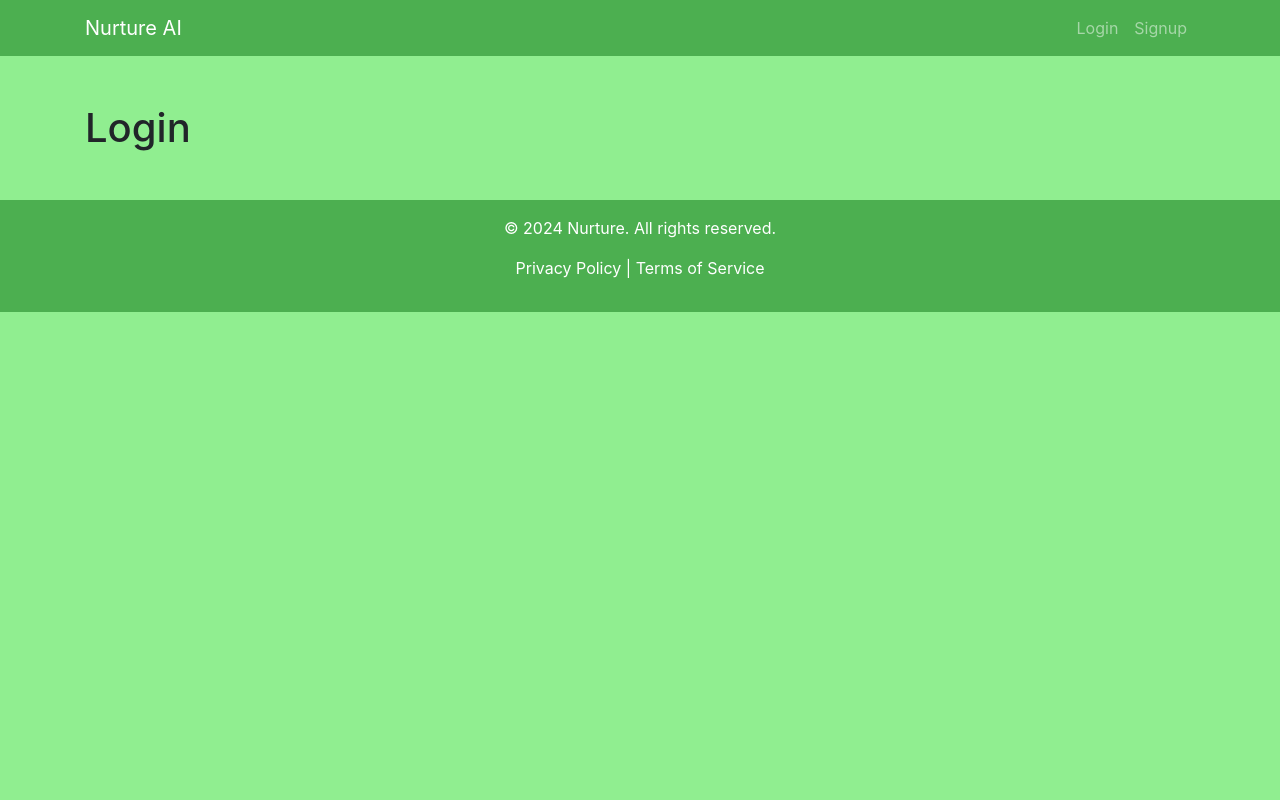
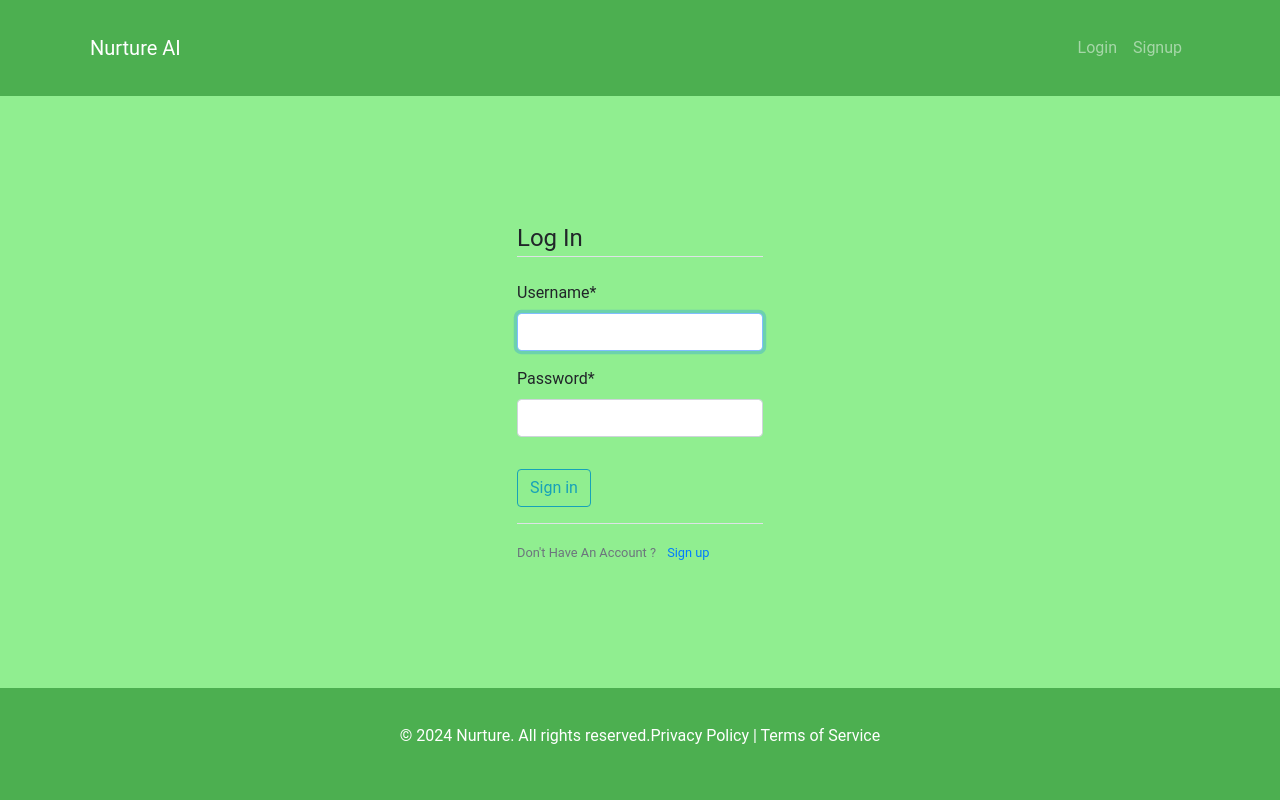
Before and after one commit to umanzoor02/nurture-project, a Django app: page /login/ in a window 1280 px wide. Run offline with Django 5.2, Linux system fonts and the light colour scheme; some libraries are stand-ins or nearby versions.

Commit message:
Login Added

```diff
--- a/home/templates/home/base.html
+++ b/home/templates/home/base.html
@@ -8,6 +8,8 @@
     <!-- Bootstrap CSS -->
     <link href="https://stackpath.bootstrapcdn.com/bootstrap/4.5.2/css/bootstrap.min.css" rel="stylesheet">
     <link rel="stylesheet" href="{% static 'home/css/styles.css' %}">
+    <link rel="stylesheet" href="{% static 'users/css/profile.css' %}">
+
 <style>
     body{
         background-color:lightgreen
--- a/nurture/settings.py
+++ b/nurture/settings.py
@@ -134,6 +134,8 @@ STATIC_URL = 'static/'
 CRISPY_TEMPLATE_PACK='bootstrap5'
 CRISPY_ALLOWED_TEMPLATE_PACKS = "bootstrap5"
 
+# settings.py
+LOGIN_REDIRECT_URL = 'home'  # Use the name of your home URL pattern
 
 
 
--- a/nurture/urls.py
+++ b/nurture/urls.py
@@ -25,5 +25,6 @@ urlpatterns = [
     path("register/",users_views.register,name='register'),
     path('login/',auth_views.LoginView.as_view(template_name='users/login.html'),name='login'),
     path('logout/',auth_views.LogoutView.as_view(template_name='users/logout.html'),name='logout'),
+    path('users/',include('users.urls')),
 
 ]
--- /dev/null
+++ b/users/static/users/css/profile.css
@@ -0,0 +1,78 @@
+/* static/app1/css/profile.css */
+
+body {
+    font-family: 'Roboto', sans-serif;
+    background-color: #f4f4f4;
+    margin: 0;
+    padding: 0;
+    display: flex;
+    flex-direction: column;
+    min-height: 100vh;
+}
+
+.container {
+    flex-grow: 1;
+    display: flex;
+    justify-content: center;
+    align-items: center;
+    padding: 20px;
+}
+
+.profile-container {
+    background-color: #fff;
+    box-shadow: 0 2px 10px rgba(0, 0, 0, 0.1);
+    border-radius: 8px;
+    padding: 20px;
+    max-width: 400px;
+    width: 100%;
+}
+
+.profile-container h2 {
+    margin-top: 0;
+    font-weight: 500;
+    color: #333;
+    text-align: center;
+}
+
+.profile-pic {
+    width: 100px;
+    height: 100px;
+    border-radius: 50%;
+    object-fit: cover;
+    margin: 0 auto;
+    display: block;
+}
+
+.profile-info {
+    text-align: center;
+    margin-top: 20px;
+}
+
+.profile-info p {
+    margin: 10px 0;
+    color: #555;
+}
+
+.profile-info p strong {
+    color: #000;
+}
+
+.edit-profile-btn {
+    display: block;
+    width: 100%;
+    padding: 10px 0;
+    background-color: #007bff;
+    color: #fff;
+    border: none;
+    border-radius: 4px;
+    text-align: center;
+    font-size: 16px;
+    font-weight: 500;
+    cursor: pointer;
+    margin-top: 20px;
+    text-decoration: none;
+}
+
+.edit-profile-btn:hover {
+    background-color: #0056b3;
+}
--- a/users/templates/users/login.html
+++ b/users/templates/users/login.html
@@ -1,5 +1,22 @@
 {% extends "home/base.html" %}
+{% load crispy_forms_tags %}
 {% block title %}Login{% endblock title %}
 {% block content %}
-    <h1>Login</h1>
+    <div class="content-section">
+        <form method='POST'>
+            {% csrf_token %}
+            <fieldset class="form-group">
+                <legend class="border-bottom mb-4">Log In</legend>
+                {{form|crispy}}
+            </fieldset>
+            <div class="form-group">
+                <button class="btn btn-outline-info" type="submit">Sign in</button>
+            </div>
+        </form>
+        <div class="border-top pt-3">
+            <small class="text-muted">
+                Don't Have An Account ? <a href="{% url 'register' %}" class="ml-2">Sign up</a>
+            </small>
+        </div>
+    </div>
 {% endblock content %}
--- /dev/null
+++ b/users/urls.py
@@ -0,0 +1,6 @@
+from django.urls import path
+from . import views
+
+urlpatterns = [
+    path("profile/", views.profile, name="profile"),
+]
--- a/users/views.py
+++ b/users/views.py
@@ -2,6 +2,8 @@ from django.shortcuts import render,redirect
 from django.contrib import messages
 from django.contrib.auth.forms import UserCreationForm
 from . forms import UserRegistrationForm
+from django.contrib.auth.decorators import login_required
+
 
 
 def login(request):
@@ -10,6 +12,10 @@ def login(request):
 
 def logout(request):
     return render(request,'users/logout.html')
+
+@login_required
+def profile(request):
+    return render (request,'users/profile.html')
 
 
 def register(request):
```
Also changed, not shown: users/templates/users/profile.html (added, +16 -0 lines), db.sqlite3.
